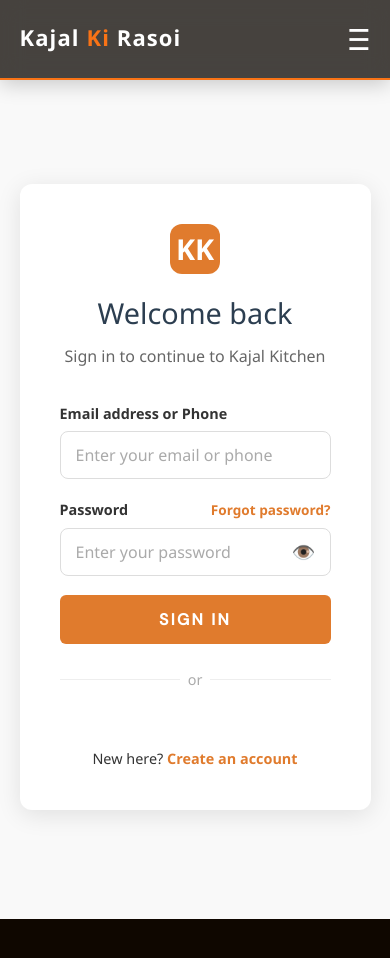
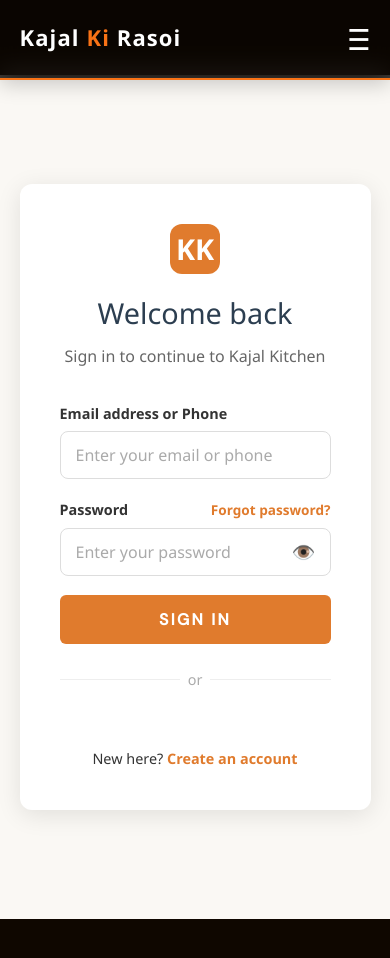
Before and after one commit to nageshkumar95041/kajal_ki_rasoi_test, a Next.js app: page /login in a window 390 px wide. Shown: the top 958 px of the page. Before the commit the page ends 919 px from the top, so only its background shows below. Built offline with nearby package versions, Linux system fonts and the light colour scheme.

Commit message:
white space on scroll at bottom fixed

```diff
--- a/src/app/globals.css
+++ b/src/app/globals.css
@@ -3829,3 +3829,36 @@ body.admin-body {
     padding: 1rem !important;
   }
 }
+/* ── Mobile white space fixes ─────────────────────────────────────────────── */
+
+/* Prevent rubber-band overscroll revealing white background on iOS */
+html, body {
+  overscroll-behavior-y: none;
+}
+
+/* On mobile, body background should match footer so overscroll gap is dark */
+@media (max-width: 768px) {
+  body {
+    background-color: #0f0700;
+  }
+  /* Inner page sections restore cream background */
+  .hero,
+  .menu-section,
+  .payment-page,
+  .cart-page,
+  .auth-page,
+  .profile-page,
+  .contact-section,
+  .about-section,
+  section {
+    background-color: #faf8f4;
+  }
+  /* Add padding at the bottom so sticky cart doesn't cover content */
+  body {
+    padding-bottom: 70px;
+  }
+  /* Hero should still go edge to edge */
+  .hero {
+    padding-bottom: 80px;
+  }
+}
```
